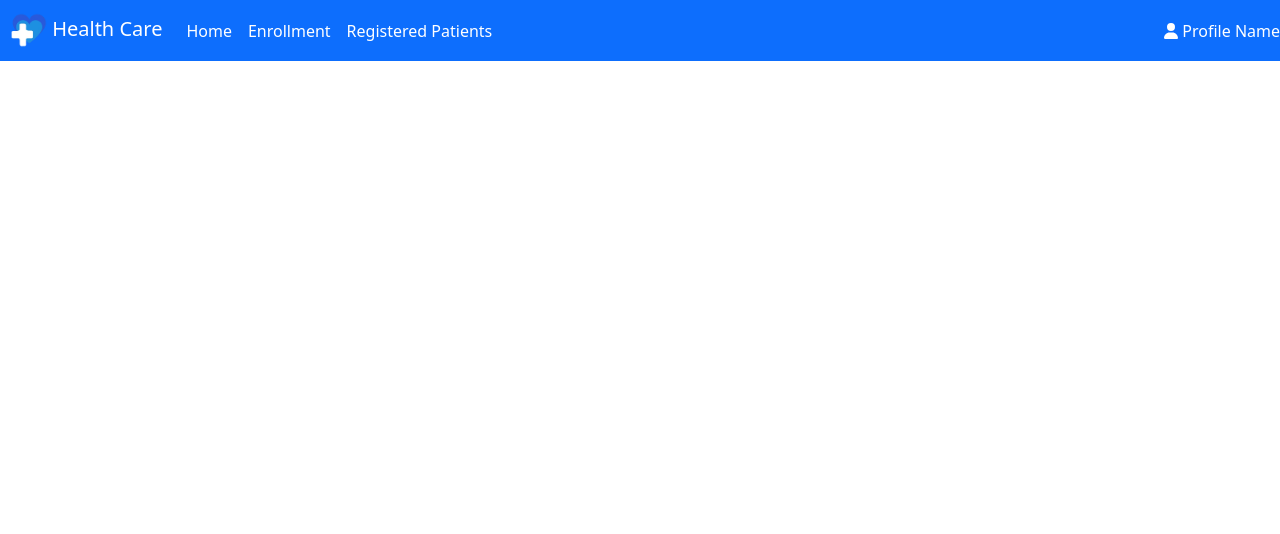
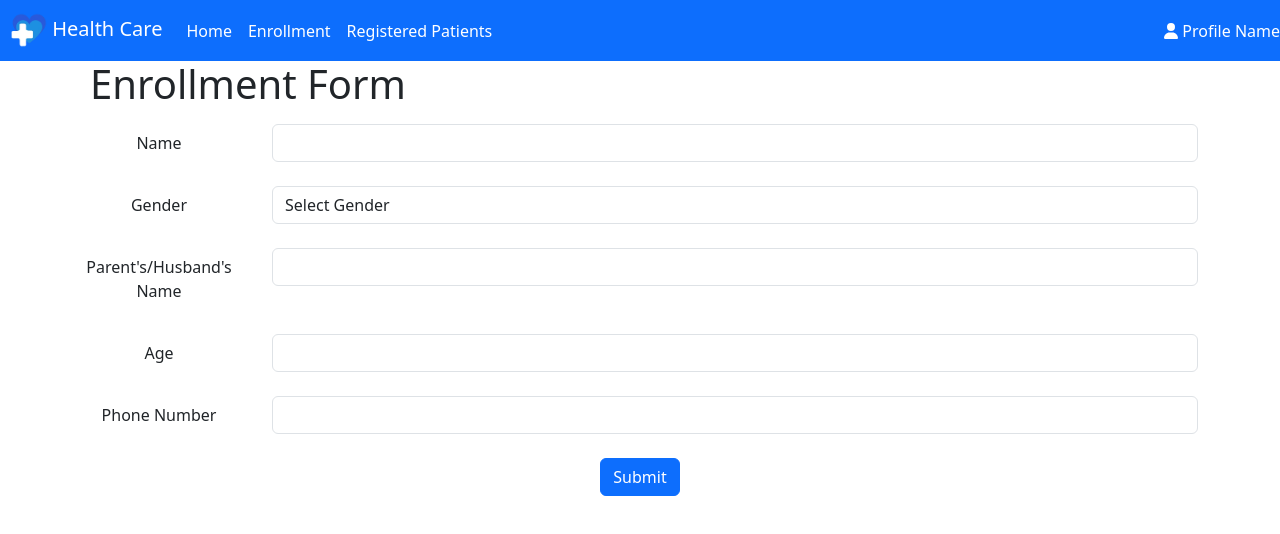
Before and after one commit to nagaraja6050266/medico-legal-client, a React (Vite) app: page /enrollment in a window 1280 px wide. Shown: the top 534 px of the page. Built offline with nearby package versions, Linux system fonts and the light colour scheme.

Commit message:
Enrollment done

```diff
--- a/src/App.jsx
+++ b/src/App.jsx
@@ -12,6 +12,7 @@ import Dashboard from "./components/Dashboard/Dashboard";
 import SignUp from "./components/Login/SignUp";
 import SignIn from "./components/Login/SignIn";
 import Search from "./components/Search/Search";
+import Enrollment from "./components/Enrollment"; // Import Enrollment component
 
 function App() {
     const [count, setCount] = useState(0);
@@ -28,14 +29,16 @@ function AppContent() {
     const showNavBar = !["/signup", "/signin"].includes(location.pathname);
 
     return (
-        <div style={{width: "100hw", height: "100vh"}} className="m-0 p-0">
+        <div style={{ width: "100hw", height: "100vh" }} className="m-0 p-0">
             {showNavBar && <NavBar />}
-            <div style={{marginTop: showNavBar ? "60px" : "0"}}>
+            <div style={{ marginTop: showNavBar ? "60px" : "0" }}>
                 <Routes>
                     <Route path="/dashboard" element={<Dashboard />} />
                     <Route path="/signup" element={<SignUp />} />
                     <Route path="/signin" element={<SignIn />} />
                     <Route path="/search" element={<Search />} />
+                    <Route path="/enrollment" element={<Enrollment />} />{" "}
+                    {/* Add Enrollment route */}
                 </Routes>
             </div>
         </div>
--- /dev/null
+++ b/src/components/Enrollment.jsx
@@ -0,0 +1,99 @@
+import React, { useState } from "react";
+import "bootstrap/dist/css/bootstrap.min.css";
+import OtpDialog from "./OtpDialog"; // Import OtpDialog component
+
+function Enrollment() {
+    const [showOtpDialog, setShowOtpDialog] = useState(false);
+
+    const handleSubmit = (e) => {
+        e.preventDefault();
+        setShowOtpDialog(true);
+    };
+
+    return (
+        <div className="container mt-5">
+            <h1 style={{textAlign:"left"}} className="m-2 my-3">Enrollment Form</h1>
+            <form onSubmit={handleSubmit}>
+                <div className="form-group row">
+                    <label htmlFor="name" className="col-sm-2 col-form-label">
+                        Name
+                    </label>
+                    <div className="col-sm-10">
+                        <input
+                            type="text"
+                            className="form-control"
+                            id="name"
+                            required
+                        />
+                    </div>
+                </div>
+                <div className="form-group row">
+                    <label htmlFor="gender" className="col-sm-2 col-form-label">
+                        Gender
+                    </label>
+                    <div className="col-sm-10">
+                        <select className="form-control" id="gender" required>
+                            <option value="">Select Gender</option>
+                            <option value="male">Male</option>
+                            <option value="female">Female</option>
+                            <option value="other">Other</option>
+                        </select>
+                    </div>
+                </div>
+                <div className="form-group row">
+                    <label
+                        htmlFor="parentName"
+                        className="col-sm-2 col-form-label"
+                    >
+                        Parent's/Husband's Name
+                    </label>
+                    <div className="col-sm-10">
+                        <input
+                            type="text"
+                            className="form-control"
+                            id="parentName"
+                            required
+                        />
+                    </div>
+                </div>
+                <div className="form-group row">
+                    <label htmlFor="age" className="col-sm-2 col-form-label">
+                        Age
+                    </label>
+                    <div className="col-sm-10">
+                        <input
+                            type="number"
+                            className="form-control"
+                            id="age"
+                            required
+                        />
+                    </div>
+                </div>
+                <div className="form-group row">
+                    <label
+                        htmlFor="phoneNumber"
+                        className="col-sm-2 col-form-label"
+                    >
+                        Phone Number
+                    </label>
+                    <div className="col-sm-10">
+                        <input
+                            type="tel"
+                            className="form-control"
+                            id="phoneNumber"
+                            required
+                        />
+                    </div>
+                </div>
+                <button type="submit" className="btn btn-primary">
+                    Submit
+                </button>
+            </form>
+            {showOtpDialog && (
+                <OtpDialog onClose={() => setShowOtpDialog(false)} />
+            )}
+        </div>
+    );
+}
+
+export default Enrollment;
--- /dev/null
+++ b/src/components/OtpDialog.jsx
@@ -0,0 +1,56 @@
+import React, { useState } from "react";
+import "bootstrap/dist/css/bootstrap.min.css";
+
+function OtpDialog({ onClose }) {
+    const [otp, setOtp] = useState("");
+
+    const handleOtpSubmit = (e) => {
+        e.preventDefault();
+        // Handle OTP submission logic here
+        alert("OTP Submitted: " + otp);
+        onClose();
+    };
+
+    return (
+        <div
+            className="modal"
+            style={{ display: "block" }}
+        >
+            <div className="modal-dialog">
+                <div className="modal-content">
+                    <div className="modal-header">
+                        <h5 className="modal-title">Enter OTP</h5>
+                        <button
+                            type="button"
+                            className="close"
+                            onClick={onClose}
+                        >
+                            <span>&times;</span>
+                        </button>
+                    </div>
+                    <div className="modal-body">
+                        <form onSubmit={handleOtpSubmit}>
+                            <div className="form-group">
+                                <label htmlFor="otp">OTP</label>
+                                <input
+                                    type="text"
+                                    className="form-control"
+                                    id="otp"
+                                    value={otp}
+                                    onChange={(e) => setOtp(e.target.value)}
+                                    maxLength="6"
+                                    required
+                                />
+                            </div>
+                            <button type="submit" className="btn btn-primary">
+                                Submit OTP
+                            </button>
+                        </form>
+                    </div>
+                </div>
+            </div>
+        </div>
+    );
+}
+
+export default OtpDialog;
```
